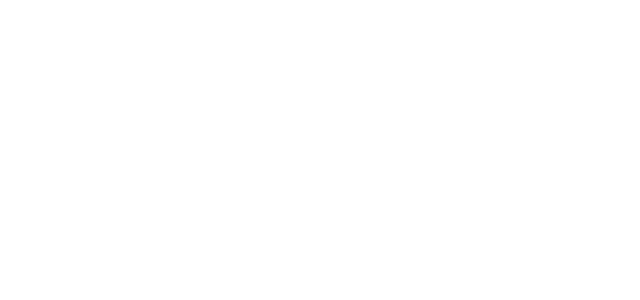
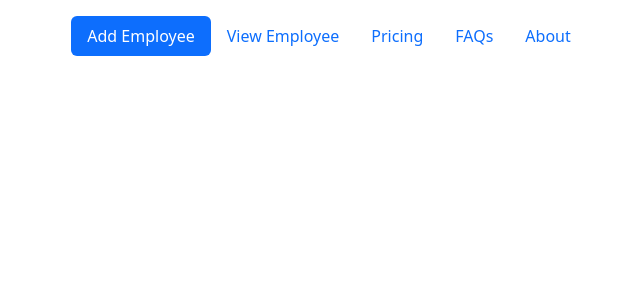
Before and after one commit to UshaRanasinghe1989/emp-app, an Angular app: page / in a window 1280 px wide. Shown: the top 300 px of the page, without its empty margins (311-951 px from the left). Built offline with nearby package versions, Linux system fonts and the light colour scheme.

Commit message:
Implemented header with routing

```diff
--- a/src/app/app.component.html
+++ b/src/app/app.component.html
@@ -1,6 +1,6 @@
 <div class="container">
   <div class="row">
-
+    <app-header></app-header>
   </div>
   <div class="row">
     <router-outlet></router-outlet>
--- a/src/app/app.component.ts
+++ b/src/app/app.component.ts
@@ -2,11 +2,12 @@
 import { RouterOutlet } from '@angular/router';
 import { ManageEmpComponent } from './pages/manage-emp/manage-emp.component';
 import { ViewAllEmpComponent } from './pages/view-all-emp/view-all-emp.component';
+import { HeaderComponent } from './pages/header/header.component';
 
 @Component({
   selector: 'app-root',
   standalone: true,
-  imports: [RouterOutlet, ManageEmpComponent, ViewAllEmpComponent],
+  imports: [RouterOutlet, ManageEmpComponent, ViewAllEmpComponent, HeaderComponent],
   templateUrl: './app.component.html',
   styleUrl: './app.component.css'
 })
--- /dev/null
+++ b/src/app/pages/header/header.component.html
@@ -0,0 +1,11 @@
+<div class="container">
+    <header class="d-flex justify-content-center py-3">
+      <ul class="nav nav-pills">
+        <li class="nav-item"><a href="/add-employee" class="nav-link active" aria-current="page">Add Employee</a></li>
+        <li class="nav-item"><a href="/view-all-employee" class="nav-link">View Employee</a></li>
+        <li class="nav-item"><a href="#" class="nav-link">Pricing</a></li>
+        <li class="nav-item"><a href="#" class="nav-link">FAQs</a></li>
+        <li class="nav-item"><a href="#" class="nav-link">About</a></li>
+      </ul>
+    </header>
+  </div>
```
Also changed, not shown: src/app/pages/header/header.component.ts (added, +12 -0 lines), src/app/pages/header/header.component.css (added), 1 other file (tests, documents, lock files or other folders).
